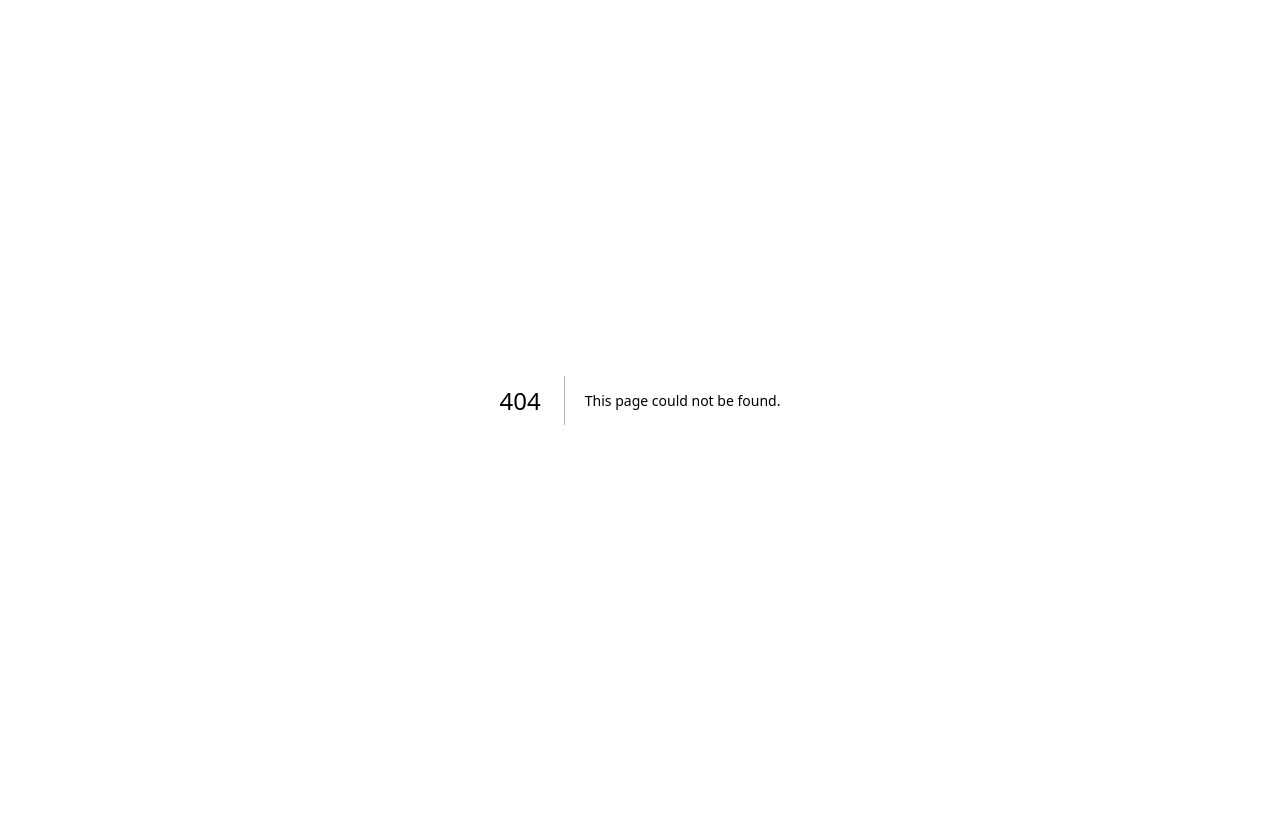
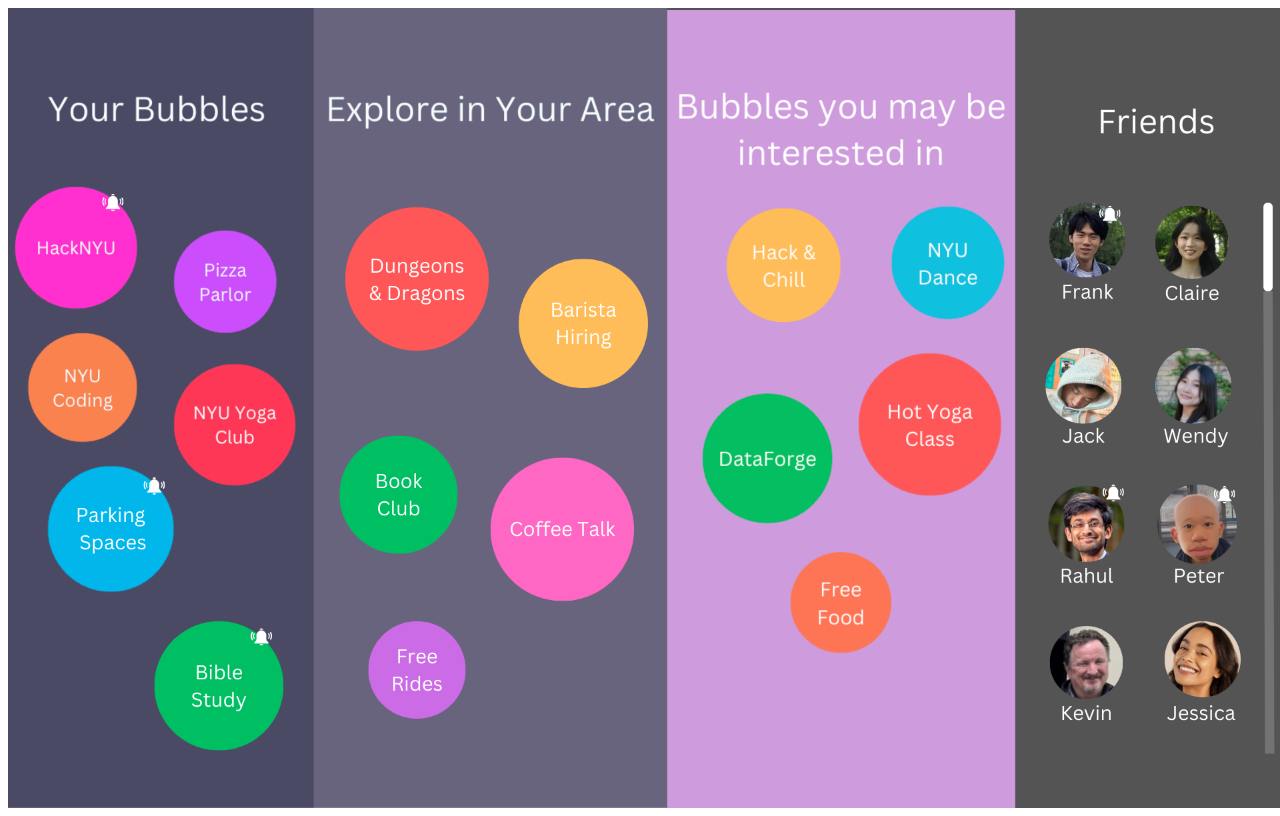
Before and after one commit to Frozenlnferno/Bubble-Me, a Next.js app: page /communityhub in a window 1280 px wide. Before the commit this address had no page. Built offline with nearby package versions, Linux system fonts and the light colour scheme.

Commit message:
Fixed Google Maps API not loading glitch

```diff
--- a/src/App.jsx
+++ b/src/App.jsx
@@ -3,6 +3,7 @@
 import Home from './pages'
 import BubbleInfo from './pages/BubbleInfo'
 import SuperBubble from './pages/superbubble'
+import CommunityHub from './pages/communityhub'
 import './css/App.css'
 
 function App() {
@@ -12,6 +13,7 @@
         <Route exact path="/" element={<Home />} />
         <Route path="/BubbleInfo" element={<BubbleInfo />} />
         <Route path="/superbubble" element={<SuperBubble />} />
+        <Route path="/communityhub" element={<CommunityHub />} />
       </Routes>
     </Router>
   )
--- /dev/null
+++ b/src/css/communityhub.css
@@ -0,0 +1,8 @@
+.community-hub {
+    background-image: url('../assets/community_hub.png');
+    background-size: cover;
+    background-position: center;
+    background-repeat: no-repeat;
+    width: 100vw;
+    height: 100vh;
+}
--- /dev/null
+++ b/src/pages/communityhub.jsx
@@ -0,0 +1,14 @@
+import React from 'react'
+import '../css/communityhub.css'
+import { NavLink } from 'react-router-dom'
+import backgroundImage from '../assets/community_hub.png'
+
+const CommunityHub = () => {
+  return (
+    <div className='community-hub' style={{ backgroundImage: `url(${backgroundImage})` }}>
+
+    </div>
+  )
+}
+
+export default CommunityHub
```
Also changed, not shown: src/pages/index.jsx (+10 -4 lines), src/assets/community_hub.png (added).
